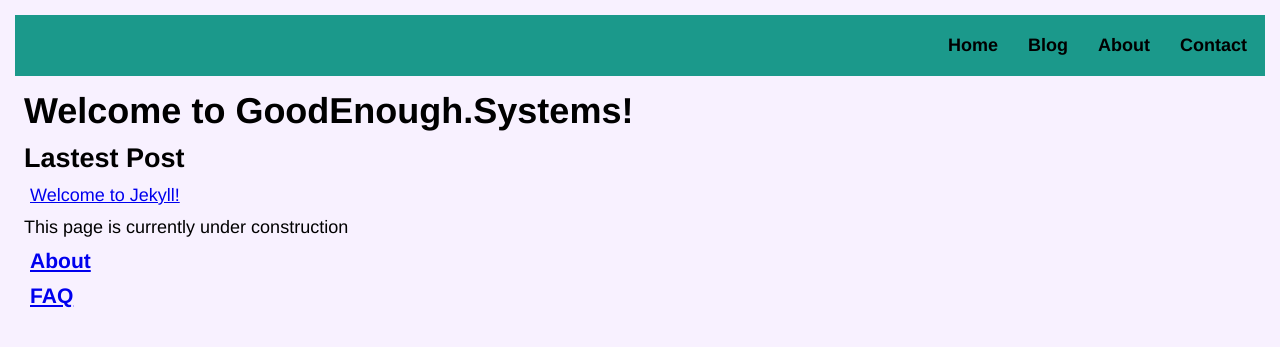
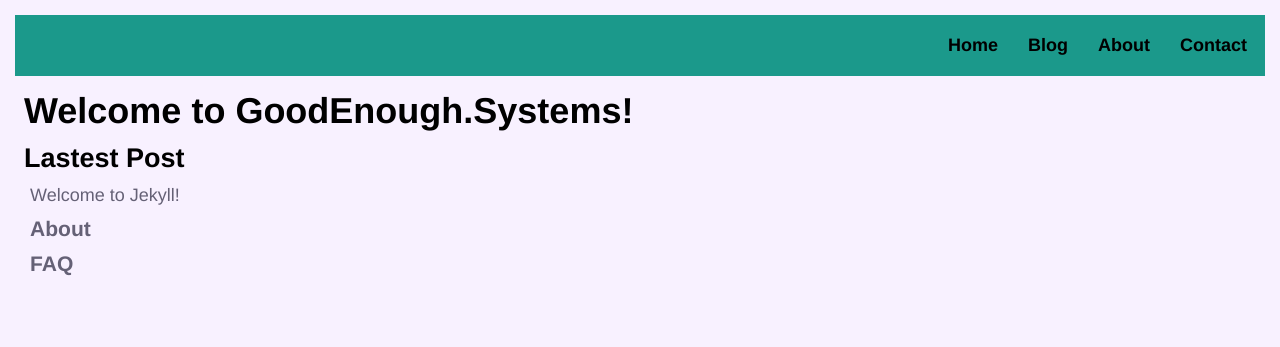
Before and after one commit to jaytomatic/jaytomatic.github.io, a Jekyll site: the page built from _pages/index.markdown, in a window 1280 px wide. Shown: the top 347 px of the page. Built offline with Jekyll 4.4.1, drawn with Linux system fonts in a browser that asks for light colours.

Commit message:
updated CSS

```diff
--- a/_pages/index.markdown
+++ b/_pages/index.markdown
@@ -13,10 +13,6 @@
 </a>
 
 
-
-
-This page is currently under construction
-
 ### [About](/about/)
 
 ### [FAQ](/faq/)
--- a/_sass/general/general.scss
+++ b/_sass/general/general.scss
@@ -29,8 +29,26 @@
 
 }
 
+.topnav a:visited{
+  color: black;
+}
 
-  body {
+
+body {
     font-size: 18px;
-    font-family: Helvetica, sans-serif
+    font-family: Helvetica, sans-serif;
   }
+
+body a{
+  color: #656176;
+  text-decoration: none;
+  }
+
+body a:visited{
+  color: #534D56;
+  text-decoration: none;
+}
+
+body a:hover{
+  color:#1B998B;
+}
```
